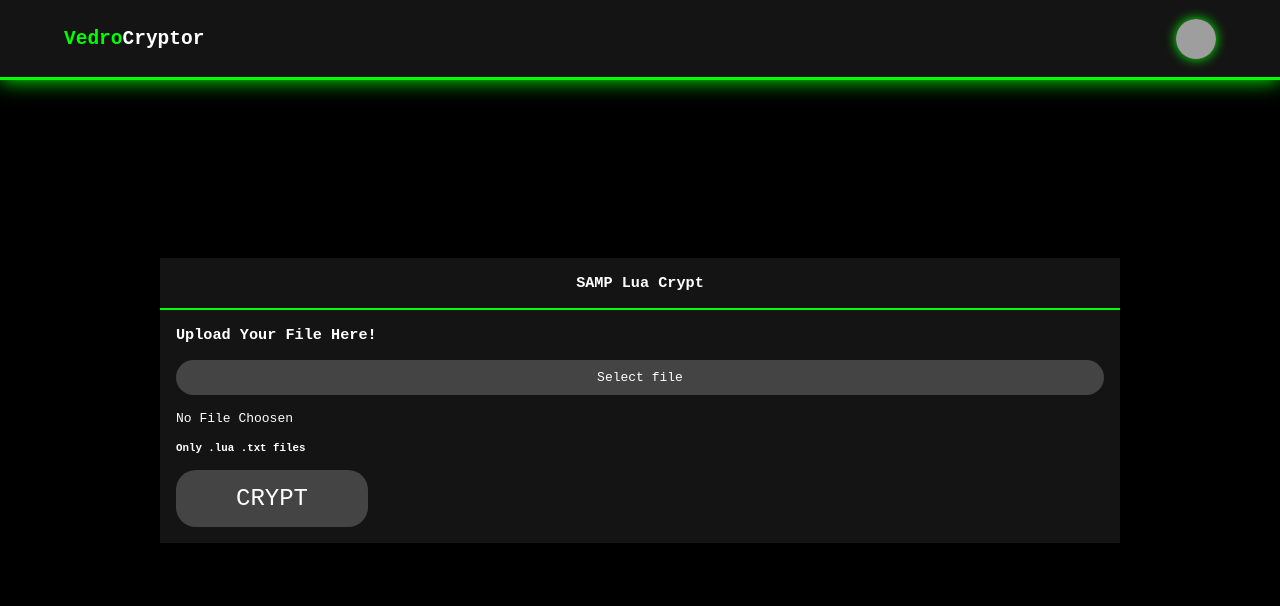
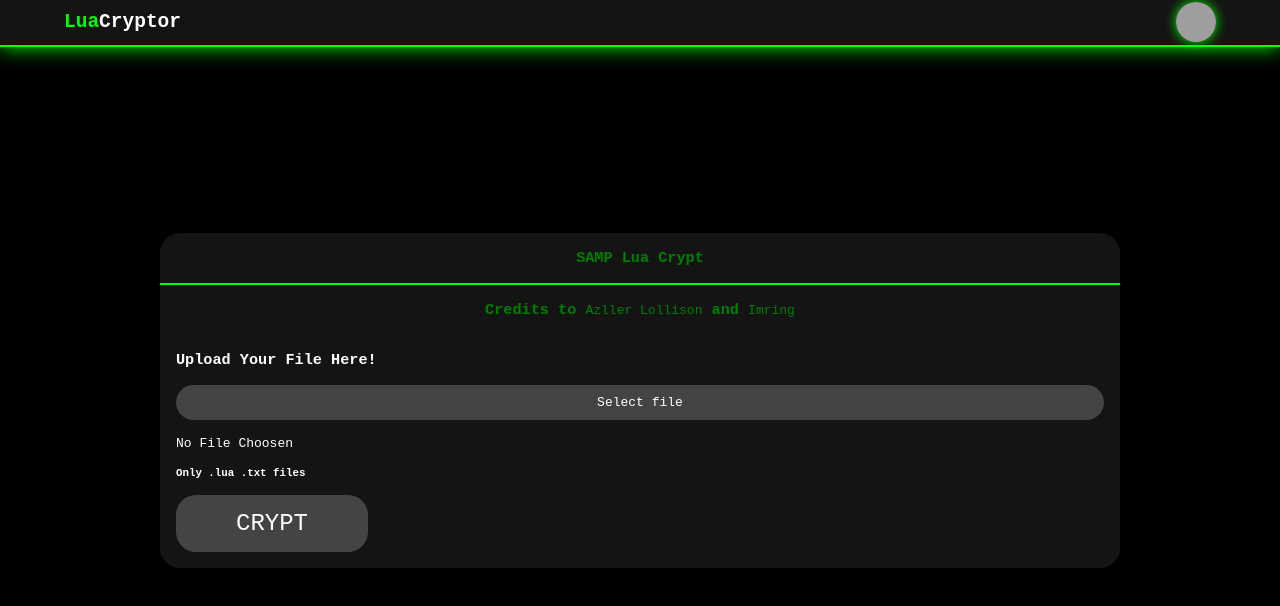
Before and after one commit to NotGivinFuck/NotGivinFuck.github.io, a plain HTML site: page index.html in a window 1280 px wide. Drawn offline with Linux system fonts and the light colour scheme; grey boxes are pictures that could not be loaded.

Commit message:
Update index.html

```diff
--- a/index.html
+++ b/index.html
@@ -4,7 +4,7 @@
 	<meta charset="UTF-8" />
 	<meta http-equiv="X-UA-Compatible" content="IE=edge" />
 	<meta name="viewport" content="width=device-width, initial-scale=1.0" />
-	<title>Vedro Lua Cryptor</title>
+	<title>Lua Crypt</title>
 	<style>
 	  /* Animations */
 
@@ -51,12 +51,12 @@
 	  /* navbar */
 	  .navbar {
 		display: flex;
-		height: 5rem;
+		height: 2rem;
 		justify-content: space-between;
 		align-items: center;
 		padding: 1.4rem 5%;
 		background-color: rgba(20, 20, 20);
-		border-bottom: 3px solid rgb(0, 255, 0);
+		border-bottom: 2px solid rgb(0, 255, 0);
 		position: fixed;
 		top: 0;
 		left: 0;
@@ -76,7 +76,7 @@
 	  }
 
 	  .logo:hover {
-		color: rgb(255, 255, 255);
+		color: rgb(0, 255, 0);
 		transition: 0.2s ease-in-out;
 	  }
 	  .logo:hover span {
@@ -131,9 +131,8 @@
 	  }
 
 	  .profile:hover {
-		border-radius: 13px;
 		border: 1.5px solid rgb(0, 255, 0, 1);
-		transform: scale(1.5);
+		transform: scale(1.25);
 	  }
 
 	  .profile:active {
@@ -149,9 +148,36 @@
 		width: 100%;
 		position: relative;
 		background-color: rgba(20, 20, 20);
-
+		border-radius: 20px;
 		animation: popup 1s cubic-bezier(0.175, 0.885, 0.32, 1.275) 1 normal
 		  forwards;
+	  }
+
+	  .card-credits {
+		display: flex;
+		padding: 1rem;
+		justify-content: center;
+		align-items: center;
+	  }
+
+	  .card-credits h3 {
+		color: green;
+		transition: 0.5s;
+	  }
+
+	  .card-credits h3:hover {
+		color: rgb(255, 143, 255);
+		transition: 0.5s;
+	  }
+
+	  .card-credits a {
+		color: green;
+		transition: 0.5s;
+	  }
+
+	  .card-credits a:hover {
+		color: rgb(255, 143, 255);
+		transition: 0.5s;
 	  }
 
 	  .card-header {
@@ -163,7 +189,7 @@
 	  }
 
 	  .card-header h3 {
-		color: white;
+		color: green;
 		transition: 0.5s;
 	  }
 
@@ -268,9 +294,9 @@
   <body>
 	<!-- Navbar -->
 	<nav class="navbar">
-	  <h1 class="logo"><span>Vedro</span>Cryptor</h1>
+	  <h1 class="logo"><span>Lua</span>Cryptor</h1>
 	  <div class="account" style="--order: 4">
-		<div class="profile" onclick="goToTelegram()"></div>
+		<div class="profile" onclick="goToWebSite('https:/t.me/ssxnox/')"></div>
 	  </div>
 	</nav>
 
@@ -279,6 +305,10 @@
 	  <div class="card">
 		<div class="card-header">
 		  <h3>SAMP Lua Crypt</h3>
+		</div>
+		<div class="card-credits">
+		  <h3> Credits to&nbsp;</h3><a href="https://www.blast.hk/members/143311/" target="_blank">Azller Lollison</a>
+		  <h3>&nbsp;and&nbsp;</h3><a href="https://www.blast.hk/members/106094/" target="_blank">Imring</a>
 		</div>
 		<div class="card-body">
 		  <div class="filescript">
@@ -310,8 +340,8 @@
 		  return encryptedFileName;
 		}
 
-		function goToTelegram() {
-			location.href = "https://t.me/ssxnox";
+		function goToWebSite(website) {
+			location.href = website;
 		}
 		function getRandomInt(min, max) {
 			return Math.floor(Math.random() * (max - min) + min);
```
